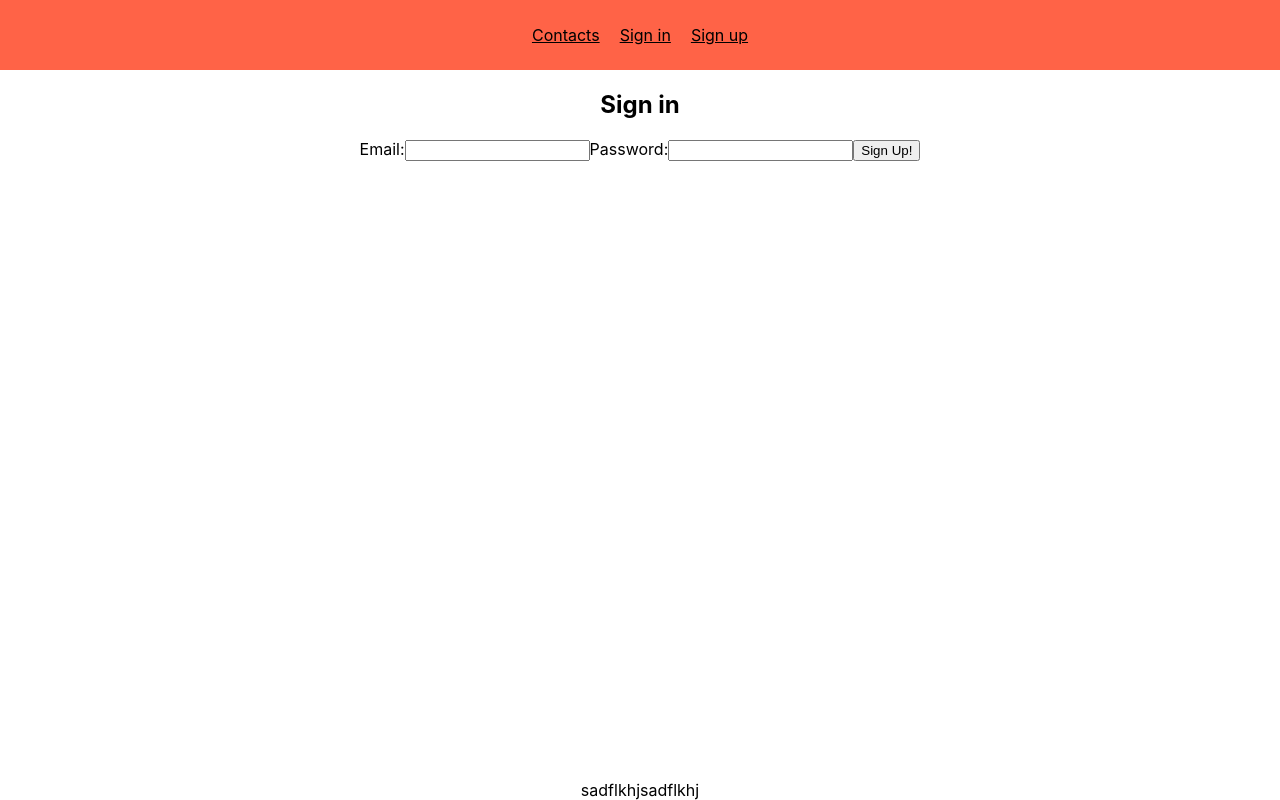
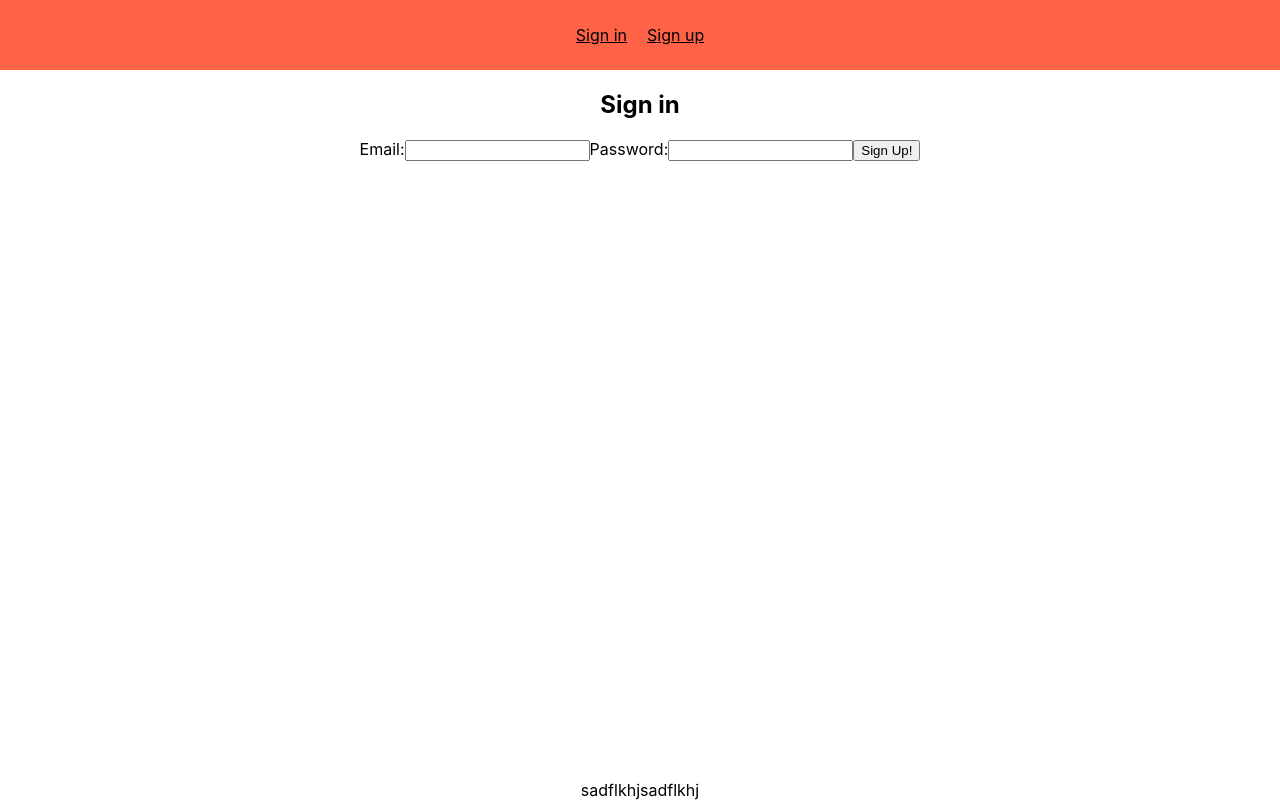
Before and after one commit to gradussus/goit-react-hw-08-phonebook, a React (Create React App) app: page /goit-react-hw-08-phonebook/login in a window 1280 px wide. Built offline with nearby package versions, Linux system fonts and the light colour scheme.

Commit message:
centered

```diff
--- a/src/components/ContactForm/ContactForm.styled.jsx
+++ b/src/components/ContactForm/ContactForm.styled.jsx
@@ -6,4 +6,6 @@ export const AddContactForm = styled.form`
   border-radius: 10px;
   text-align: center;
   padding: 25px;
+  margin-left: auto;
+  margin-right: auto;
 `;
--- a/src/components/ContactList/ContactList.styled.jsx
+++ b/src/components/ContactList/ContactList.styled.jsx
@@ -8,6 +8,8 @@ export const List = styled.ul`
   background-color: #ffd1e0;
   border-radius: 10px;
   padding: 25px;
+  margin-left: auto;
+  margin-right: auto;
 `;
 
 export const Item = styled.li`
--- a/src/components/Layout/Layout.jsx
+++ b/src/components/Layout/Layout.jsx
@@ -12,7 +12,7 @@ export const Layout = () => {
     <Wrapper>
       <Header>
         <nav>
-          <Link to={'/contacts'}>Contacts</Link>
+          {/* <Link to={'/contacts'}>Contacts</Link> */}
           {isLoggedIn ? (
             <UserMenu />
           ) : (
@@ -24,9 +24,7 @@ export const Layout = () => {
         </nav>
       </Header>
       <Main>
-        <Suspense
-        // fallback={<Loader />}
-        >
+        <Suspense>
           <Outlet />
         </Suspense>
       </Main>
--- a/src/components/Layout/Layout.styled.jsx
+++ b/src/components/Layout/Layout.styled.jsx
@@ -15,6 +15,7 @@ export const Wrapper = styled.div`
   width: 100%;
   min-height: 100%;
   display: flex;
+  justify-content: center;
   flex-direction: column;
   align-items: stretch;
   align-content: stretch;
--- a/src/components/Routes/PublicRoute.js
+++ b/src/components/Routes/PublicRoute.js
@@ -2,7 +2,7 @@ import { Navigate } from 'react-router-dom';
 import { useSelector } from 'react-redux';
 import { getIsLoggedIn } from 'redux/auth/authSelectors';
 
-export const PublicRoute = ({ component: Component }) => {
+export const PublicRoute = ({ component: Component, redirectTo = '/' }) => {
   const isLoggedIn = useSelector(getIsLoggedIn);
-  return isLoggedIn ? <Navigate to="/contacts" /> : <Component />;
+  return isLoggedIn ? <Navigate to={redirectTo} /> : <Component />;
 };
```
